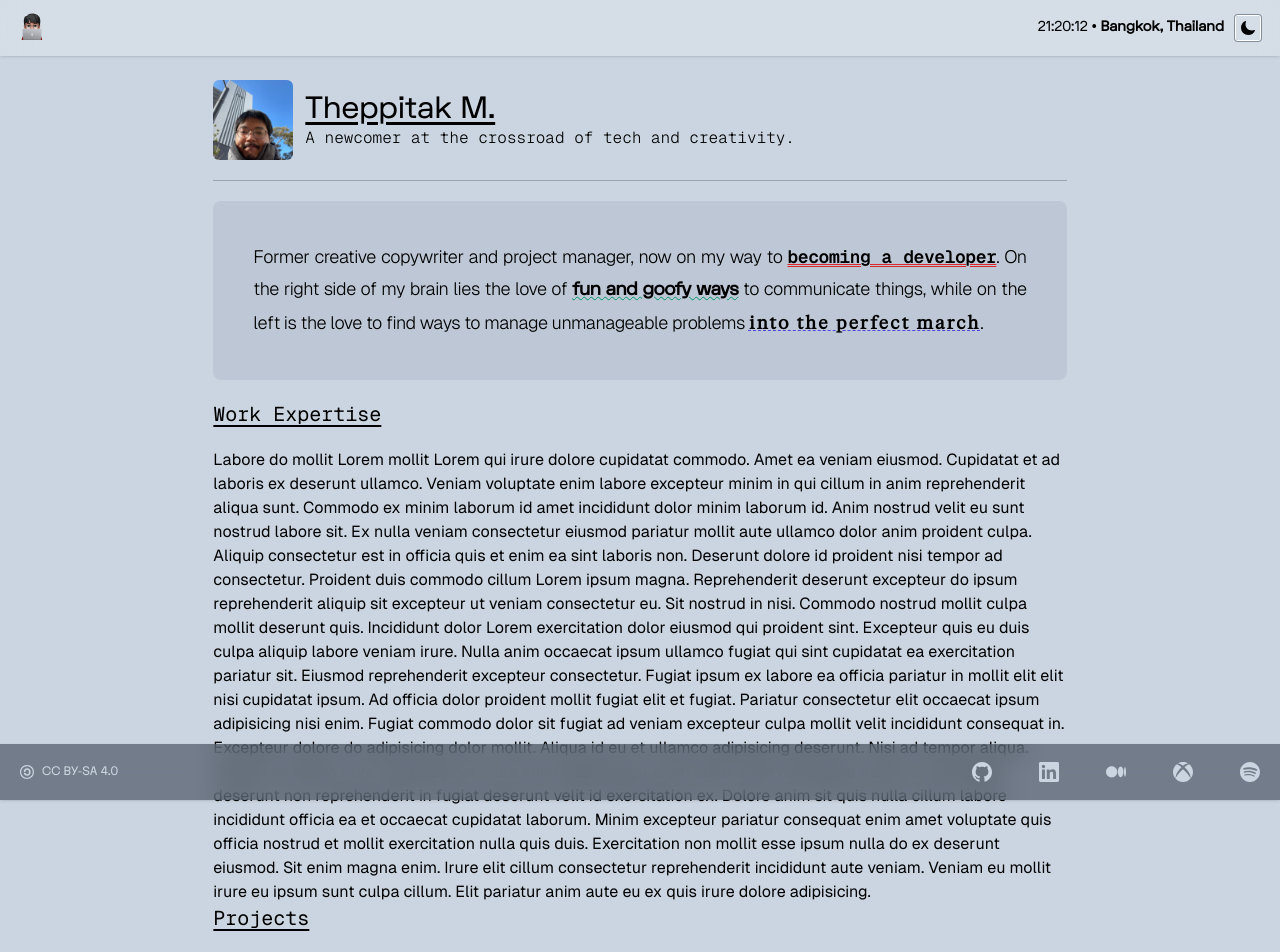
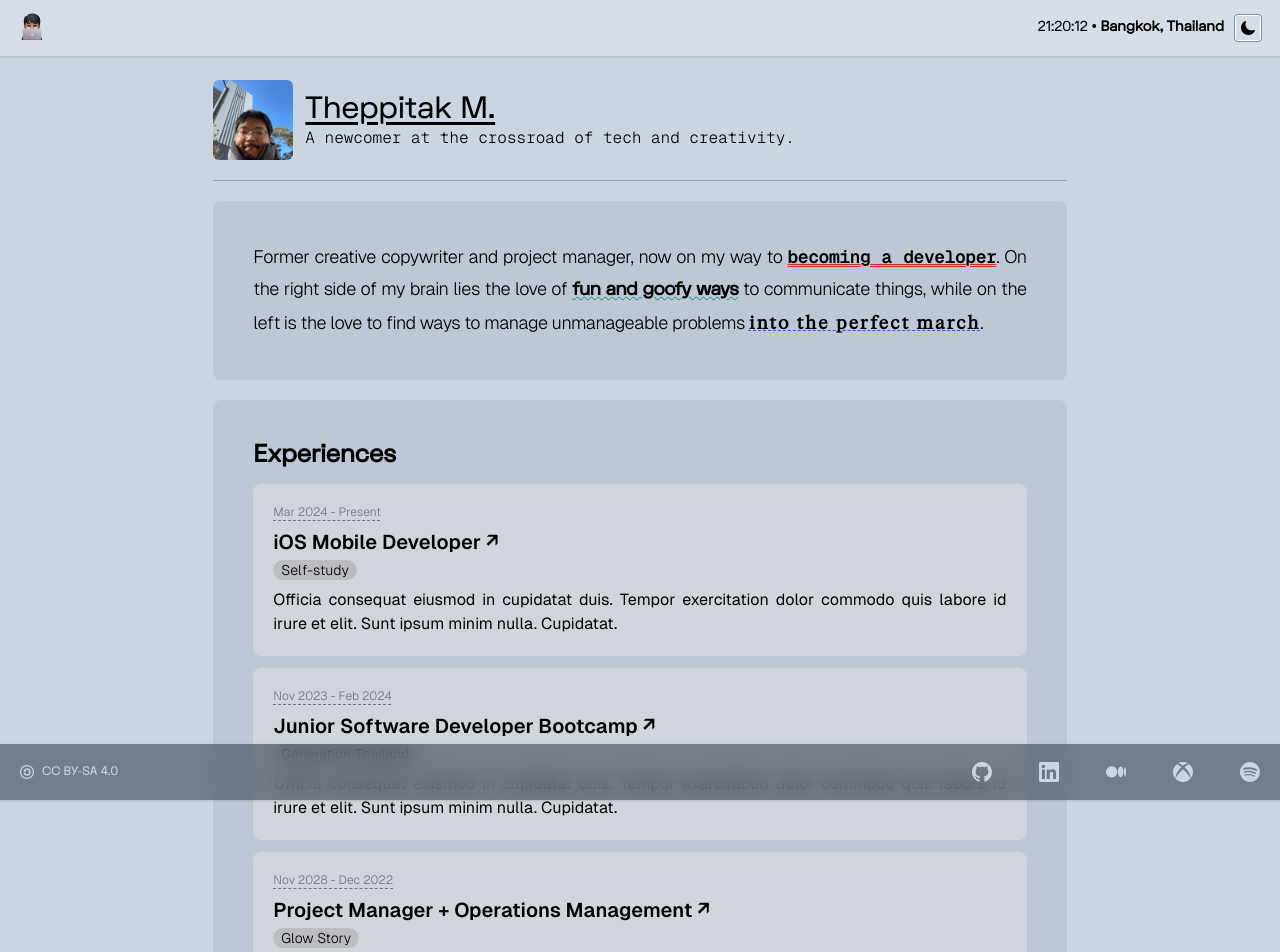
Before and after one commit to mmmmmob/me.theppitak, a React (Vite) app: page / in a window 1280 px wide. Shown: the top 952 px of the page. Built offline with nearby package versions, Linux system fonts and the light colour scheme.

Commit message:
feat: add experiences section

```diff
--- a/src/components/Project.jsx
+++ b/src/components/Project.jsx
@@ -1,9 +1,7 @@
 function Project() {
   return (
-    <div className="mx-5 self-center md:w-8/12">
-      <p className="mb-5 font-mono text-xl underline underline-offset-4">
-        Projects
-      </p>
+    <div className="mx-5 mt-5 self-center rounded-lg bg-slate-600/10 p-10 md:w-8/12">
+      <p className="font-fkDisplay text-2xl font-bold">Side Projects</p>
       <p>
         Labore do mollit Lorem mollit Lorem qui irure dolore cupidatat commodo.
         Amet ea veniam eiusmod. Cupidatat et ad laboris ex deserunt ullamco.
--- a/src/components/WorkExp.jsx
+++ b/src/components/WorkExp.jsx
@@ -1,42 +1,41 @@
+import WorkExpCard from "../sub-components/WorkExpCard";
+
+const experiences = [
+  {
+    id: 1,
+    duration: "Mar 2024 - Present",
+    workplace: "Self-study",
+    url: "https://www.linkedin.com/in/theppitak-m/details/certifications/",
+    title: "iOS Mobile Developer",
+    desc: "Officia consequat eiusmod in cupidatat duis. Tempor exercitation dolor commodo quis labore id irure et elit. Sunt ipsum minim nulla. Cupidatat.",
+  },
+  {
+    id: 2,
+    duration: "Nov 2023 - Feb 2024",
+    workplace: "Generation Thailand",
+    url: "https://thailand.generation.org",
+    title: "Junior Software Developer Bootcamp",
+    desc: "Officia consequat eiusmod in cupidatat duis. Tempor exercitation dolor commodo quis labore id irure et elit. Sunt ipsum minim nulla. Cupidatat.",
+  },
+  {
+    id: 3,
+    duration: "Nov 2028 - Dec 2022",
+    workplace: "Glow Story",
+    url: "https://glowyourstory.com",
+    title: "Project Manager + Operations Management",
+    desc: "Officia consequat eiusmod in cupidatat duis. Tempor exercitation dolor commodo quis labore id irure et elit. Sunt ipsum minim nulla. Cupidatat.",
+  },
+];
+
 function WorkExp() {
   return (
-    <div className="mx-5 mt-5 flex flex-col self-center md:w-8/12">
-      <p className="mb-5 font-mono text-xl underline underline-offset-4">
-        Work Expertise
-      </p>
-      <p>
-        Labore do mollit Lorem mollit Lorem qui irure dolore cupidatat commodo.
-        Amet ea veniam eiusmod. Cupidatat et ad laboris ex deserunt ullamco.
-        Veniam voluptate enim labore excepteur minim in qui cillum in anim
-        reprehenderit aliqua sunt. Commodo ex minim laborum id amet incididunt
-        dolor minim laborum id. Anim nostrud velit eu sunt nostrud labore sit.
-        Ex nulla veniam consectetur eiusmod pariatur mollit aute ullamco dolor
-        anim proident culpa. Aliquip consectetur est in officia quis et enim ea
-        sint laboris non. Deserunt dolore id proident nisi tempor ad
-        consectetur. Proident duis commodo cillum Lorem ipsum magna.
-        Reprehenderit deserunt excepteur do ipsum reprehenderit aliquip sit
-        excepteur ut veniam consectetur eu. Sit nostrud in nisi. Commodo nostrud
-        mollit culpa mollit deserunt quis. Incididunt dolor Lorem exercitation
-        dolor eiusmod qui proident sint. Excepteur quis eu duis culpa aliquip
-        labore veniam irure. Nulla anim occaecat ipsum ullamco fugiat qui sint
-        cupidatat ea exercitation pariatur sit. Eiusmod reprehenderit excepteur
-        consectetur. Fugiat ipsum ex labore ea officia pariatur in mollit elit
-        elit nisi cupidatat ipsum. Ad officia dolor proident mollit fugiat elit
-        et fugiat. Pariatur consectetur elit occaecat ipsum adipisicing nisi
-        enim. Fugiat commodo dolor sit fugiat ad veniam excepteur culpa mollit
-        velit incididunt consequat in. Excepteur dolore do adipisicing dolor
-        mollit. Aliqua id eu et ullamco adipisicing deserunt. Nisi ad tempor
-        aliqua. Tempor et aliqua irure voluptate non irure enim adipisicing
-        Lorem dolor amet consequat mollit. Ut ad laboris deserunt non
-        reprehenderit in fugiat deserunt velit id exercitation ex. Dolore anim
-        sit quis nulla cillum labore incididunt officia ea et occaecat cupidatat
-        laborum. Minim excepteur pariatur consequat enim amet voluptate quis
-        officia nostrud et mollit exercitation nulla quis duis. Exercitation non
-        mollit esse ipsum nulla do ex deserunt eiusmod. Sit enim magna enim.
-        Irure elit cillum consectetur reprehenderit incididunt aute veniam.
-        Veniam eu mollit irure eu ipsum sunt culpa cillum. Elit pariatur anim
-        aute eu ex quis irure dolore adipisicing.
-      </p>
+    <div className="mx-5 mt-5 flex flex-col self-center rounded-lg bg-slate-600/10 p-10 md:w-8/12">
+      <p className="font-fkDisplay text-2xl font-bold">Experiences</p>
+      <div className="mt-3 flex flex-col space-y-3">
+        {experiences.map((experience) => (
+          <WorkExpCard key={experience.id} experience={experience} />
+        ))}
+      </div>
     </div>
   );
 }
--- /dev/null
+++ b/src/sub-components/WorkExpCard.jsx
@@ -0,0 +1,26 @@
+function WorkExpCard({ experience }) {
+  return (
+    <div className="flex flex-col rounded-lg bg-gray-300 p-5 dark:bg-slate-800">
+      <div className="mb-2 justify-start">
+        <p className="text-xs font-light text-zinc-500 underline decoration-dashed underline-offset-4">
+          {experience.duration}
+        </p>
+      </div>
+      <div className="flex flex-grow flex-col">
+        <a
+          className="text-xl font-semibold after:content-['_↗'] hover:text-slate-500 dark:hover:text-slate-100"
+          href={experience.url}
+          target="_blank"
+        >
+          {experience.title}
+        </a>
+        <p className="mt-1 w-fit rounded-xl bg-neutral-400/50 px-2 text-sm font-light">
+          {experience.workplace}
+        </p>
+        <p className="mt-2 text-justify">{experience.desc}</p>
+      </div>
+    </div>
+  );
+}
+
+export default WorkExpCard;
```
